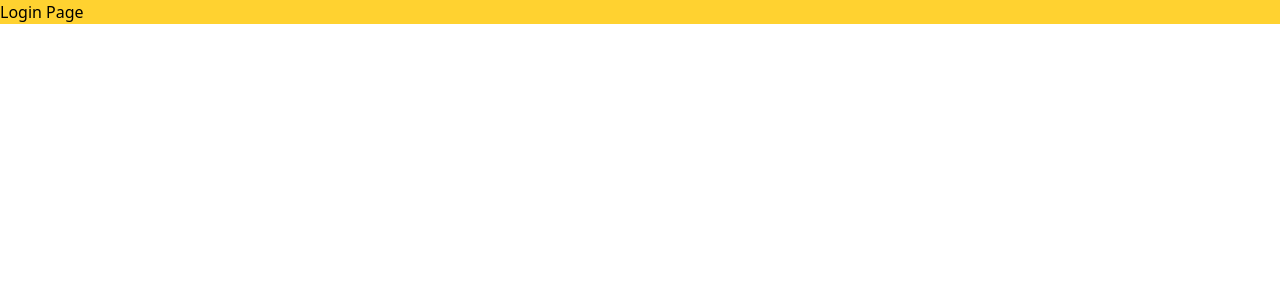
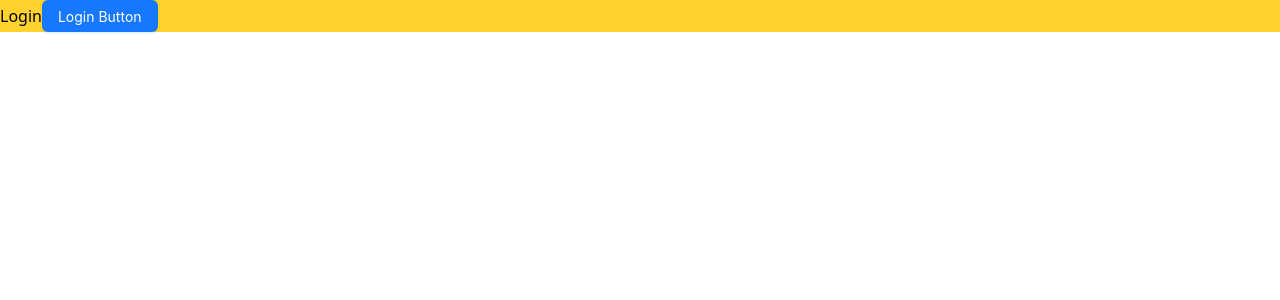
Before and after one commit to anieswahdie1/discount-management-ui, a React (Vite) app: page / in a window 1280 px wide. Shown: the top 300 px of the page. Built offline with nearby package versions, Linux system fonts and the light colour scheme.

Commit message:
feat: setup antd

```diff
--- a/package.json
+++ b/package.json
@@ -11,6 +11,7 @@
   },
   "dependencies": {
     "@tailwindcss/vite": "^4.1.14",
+    "antd": "^5.27.4",
     "react": "^19.1.1",
     "react-dom": "^19.1.1",
     "react-router-dom": "^6.30.1",
--- a/src/pages/auth/login.jsx
+++ b/src/pages/auth/login.jsx
@@ -1,5 +1,12 @@
+import { Button } from "antd";
+
 const Login = () => {
-  return <div className="text-black bg-amber-300">Login Page</div>;
+  return (
+    <div className="text-black bg-amber-300">
+      <span>Login</span>
+      <Button type="primary">Login Button</Button>
+    </div>
+  );
 };
 
 export default Login;
```
Also changed, not shown: 1 other file (tests, documents, lock files or other folders).
